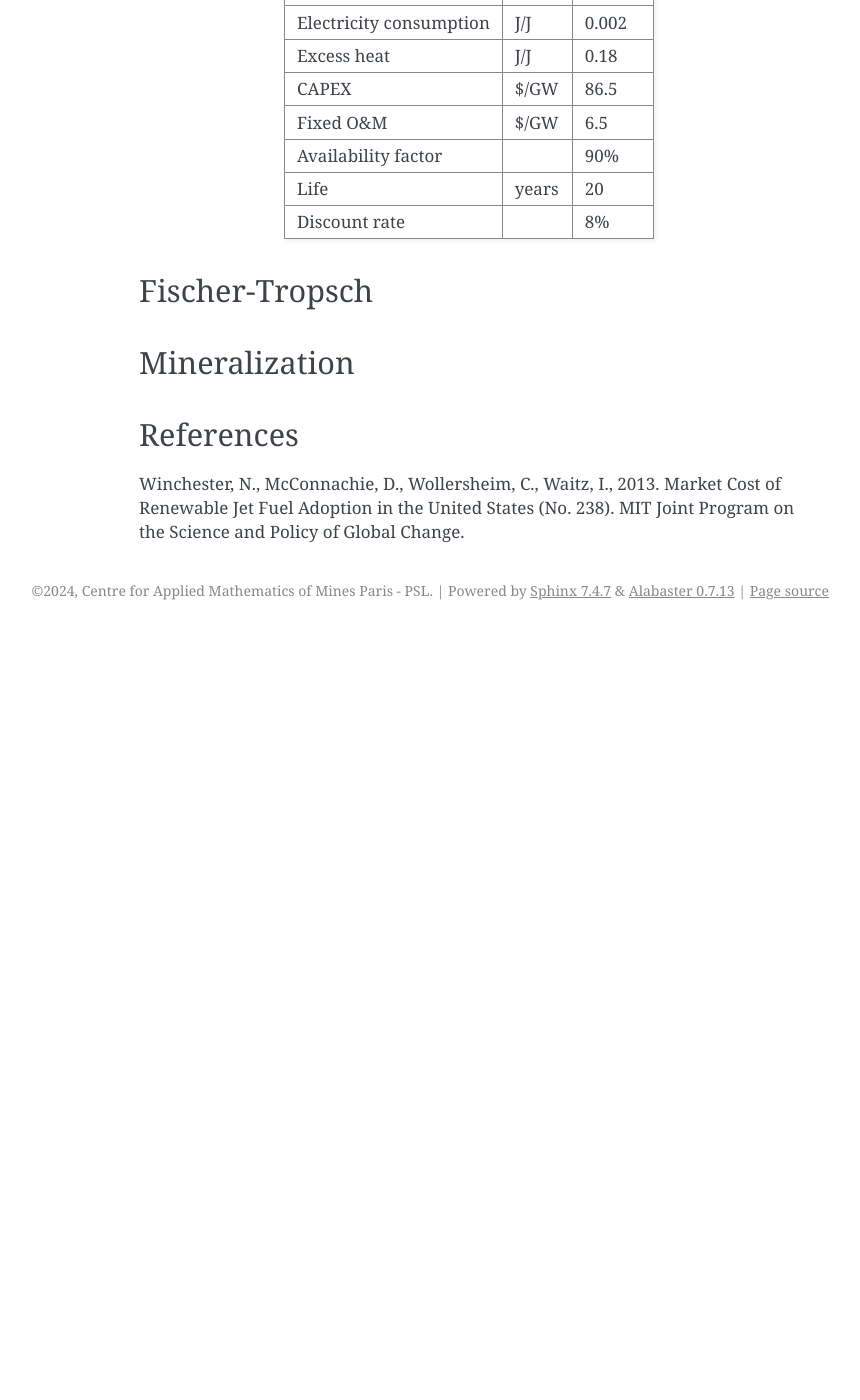
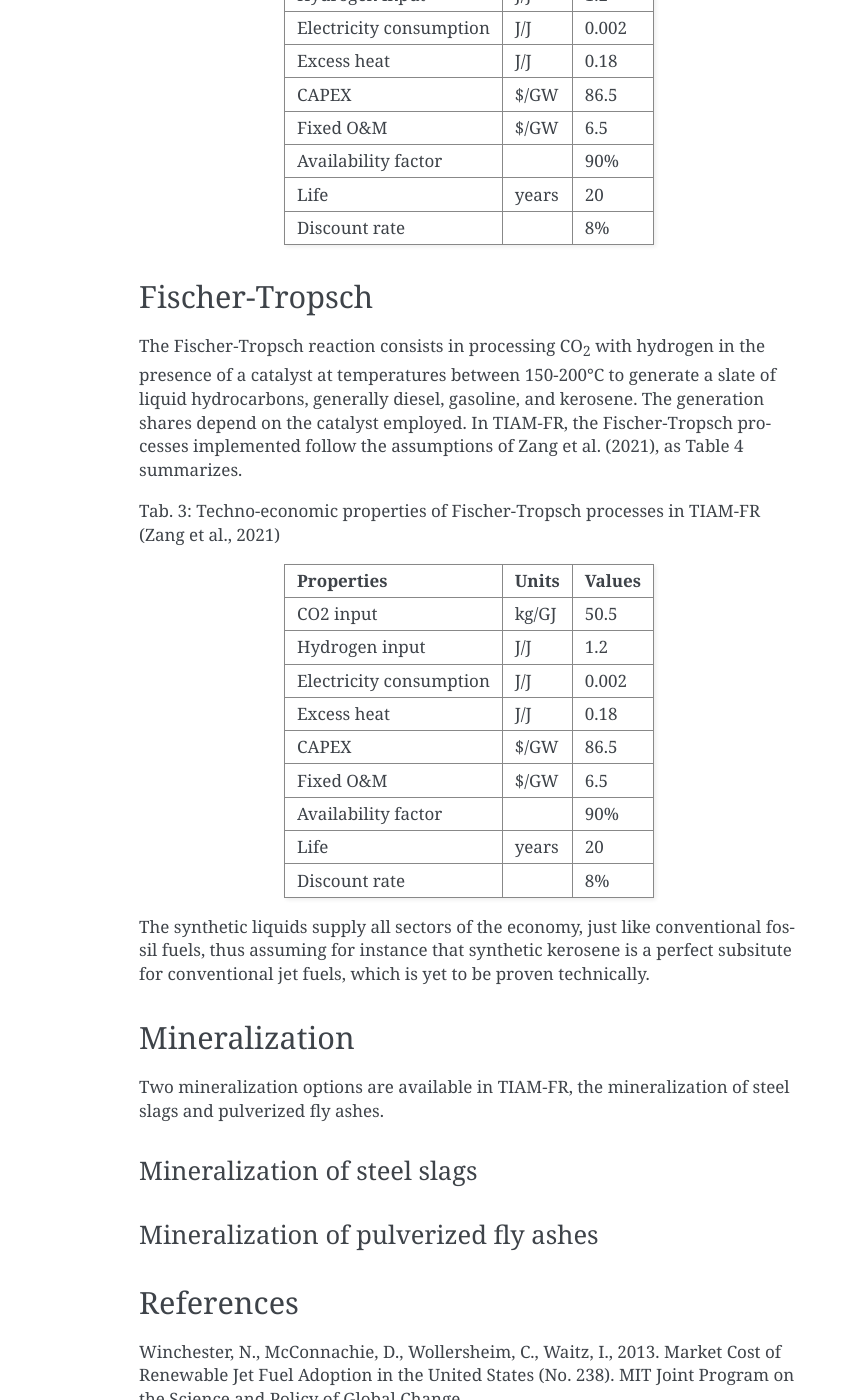
Before and after one commit to LucasDesport/tiam-fr, a Sphinx documentation site: the page built from docs/sectoral-coverage/synthetic-fuels.md, in a window 1280 px wide and 1400 px high, scrolled down 2806 px. Shown: the whole window, without its empty margins (281-1141 px from the left). Built offline with Sphinx 7.4.7, drawn with Linux system fonts in a browser that asks for light colours; pages that are not in the unit, such as notebooks, are missing from menus; before the commit the page ends 3436 px from its top, so only the background shows below that; some of the changed text lies outside the part shown.

Commit message:
Update synthetic-fuels.md

```diff
--- a/docs/sectoral-coverage/synthetic-fuels.md
+++ b/docs/sectoral-coverage/synthetic-fuels.md
@@ -34,7 +34,7 @@ Tab. 1: Techno-economic properties of the hydrogenation process in TIAM-FR
 |Life|years|20|
 |Discount rate||8%|
 
-The techno-economic assumptions for CO2 capture can be found in sections related to [the power sector](power-sector.md), [biofuels](biofuels.md), [industry](industry.md), and [direct air capture](dac.md). The techno-economic assumptions for hydrogen supply can be found [here](hydrogen.md).
+The techno-economic assumptions for CO<sub>2</sub> capture can be found in sections related to [the power sector](power-sector.md), [biofuels](biofuels.md), [industry](industry.md), and [direct air capture](dac.md). The techno-economic assumptions for hydrogen supply can be found [here](hydrogen.md).
 
 Besides, methanol turned into gasoline through the so-called Methanol-to-Gasoline (MtG) process for which liquified petroleum gas (LPG) and electricity are co-products. Likewise, the MtG process can employ fossil-based or climate-neutral methanol. The techno-economic assumptions for this process are extrated from Hennig and Haase (2021) and summarized in Table 2:
 
@@ -75,7 +75,31 @@ Tab. 3: Techno-economic properties of methanation processes in TIAM-FR (Chauvy e
 
 ## Fischer-Tropsch
 
+The Fischer-Tropsch reaction consists in processing CO<sub>2</sub> with hydrogen in the presence of a catalyst at temperatures between 150-200°C to generate a slate of liquid hydrocarbons, generally diesel, gasoline, and kerosene. The generation shares depend on the catalyst employed. In TIAM-FR, the Fischer-Tropsch processes implemented follow the assumptions of Zang et al. (2021), as Table 4 summarizes.
+
+Tab. 3: Techno-economic properties of Fischer-Tropsch processes in TIAM-FR (Zang et al., 2021)
+|Properties|Units|Values|
+|----------|-----|------|
+|CO2 input|kg/GJ|50.5|
+|Hydrogen input|J/J|1.2|
+|Electricity consumption|J/J|0.002|
+|Excess heat|J/J|0.18|
+|CAPEX|$/GW|86.5|
+|Fixed O&M|$/GW|6.5|
+|Availability factor||90%|
+|Life|years|20|
+|Discount rate||8%|
+
+The synthetic liquids supply all sectors of the economy, just like conventional fossil fuels, thus assuming for instance that synthetic kerosene is a perfect subsitute for conventional jet fuels, which is yet to be proven technically.
+
 ## Mineralization
+
+Two mineralization options are available in TIAM-FR, the mineralization of steel slags and pulverized fly ashes.
+
+### Mineralization of steel slags
+
+### Mineralization of pulverized fly ashes
+
 
 ## References
 
```
